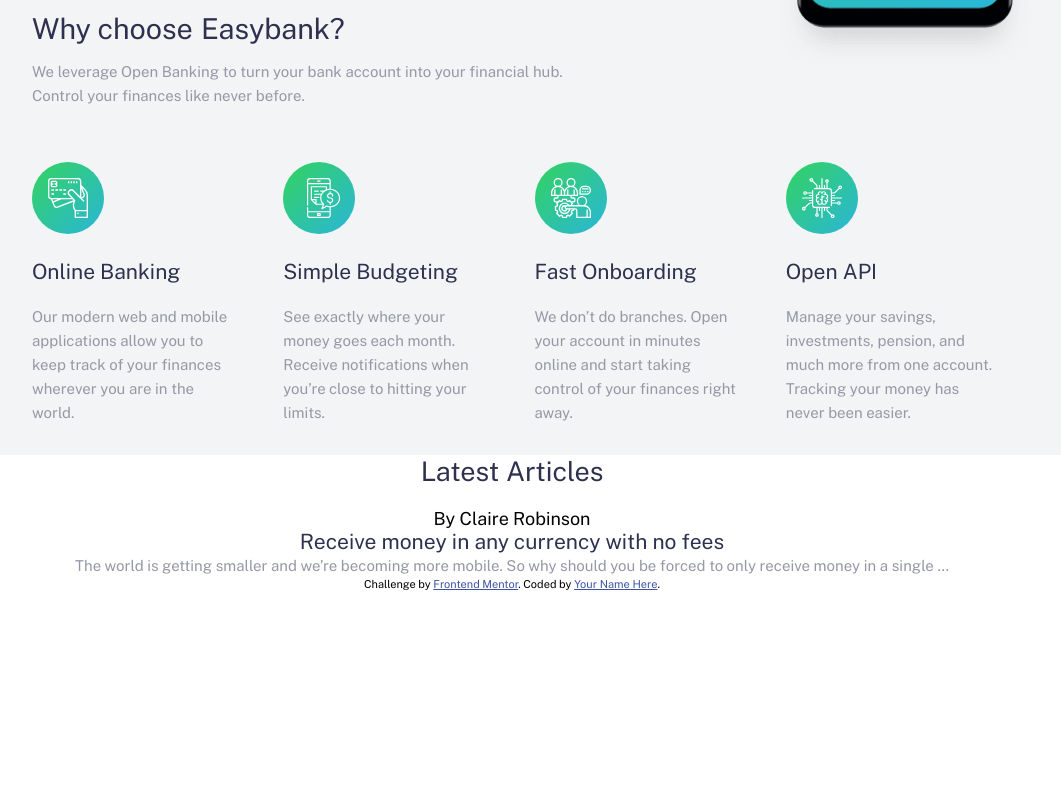
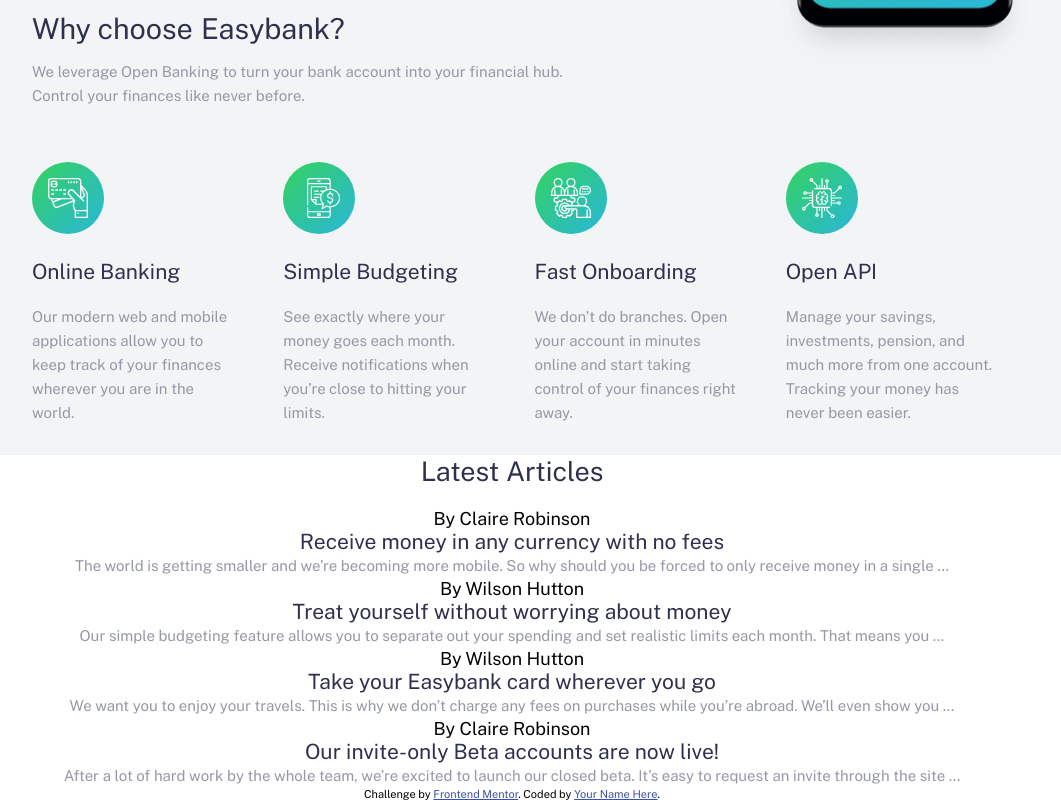
Before and after one commit to awexli/easybank-landing, a Vue app: page / in a window 1280 px wide. Shown: the part 558-1358 px from the top of the page, without its empty margins (128-1189 px from the left). Before the commit the page ends 1148 px from the top, so only its background shows below. Built offline with nearby package versions, Linux system fonts and the light colour scheme.

Commit message:
add article data & fix nav bar
- fix minor media queries for intro-left

```diff
--- a/src/components/IntroSection.vue
+++ b/src/components/IntroSection.vue
@@ -53,6 +53,7 @@
     order: 1;
 
     @media screen and (min-width: 1024px) {
+      // revert everything to default
       background: initial;
       background-repeat: initial;
       background-position: initial;
@@ -132,7 +133,7 @@
     display: flex;
     flex-direction: column;
     align-items: center;
-    padding-top: 90%;
+    padding-top: 110%;
     padding-left: 5%;
     padding-right: 5%;
     order: 0;
@@ -142,14 +143,17 @@
       padding-right: 1em;
     }
 
-    @media screen and (min-width: 580px) and (max-width: 767px) {
-      padding-top: 80%;
+    @media screen and (min-width: 580px) {
+      padding-top: 95%;
     }
 
     @media screen and (min-width: 768px) {
-      padding-top: 75%;
       padding-left: 15%;
       padding-right: 15%;
+    }
+
+    @media screen and (min-width: 850px) {
+      padding-top: 85%;
     }
 
     @media screen and (min-width: 1024px) {
--- a/src/components/LatestArticles.vue
+++ b/src/components/LatestArticles.vue
@@ -6,13 +6,10 @@
     <div class="articles__card-wrapper">
       <div class="articles__card">
         <img src alt class="articles__card-image" />
-        <div class="articles__card-bot">
-          <p class="articles__card-author">By Claire Robinson</p>
-          <h3 class="articles__card-title --title">Receive money in any currency with no fees</h3>
-          <p class="articles__card-sub --sub">
-            The world is getting smaller and we’re becoming more mobile. So why
-            should you be forced to only receive money in a single …
-          </p>
+        <div class="articles__card-bot" v-for="card in cards" v-bind:key="card.title">
+          <p class="articles__card-author">By {{ card.author }}</p>
+          <h3 class="articles__card-title --title">{{ card.title }}</h3>
+          <p class="articles__card-sub --sub">{{ card.desc }}</p>
         </div>
       </div>
     </div>
@@ -21,9 +18,39 @@
 
 <script>
 export default {
-  name: "LatestArticles"
+  name: "LatestArticles",
+  data() {
+    return {
+      cards: [
+        {
+          author: "Claire Robinson",
+          title: "Receive money in any currency with no fees",
+          desc:
+            "The world is getting smaller and we’re becoming more mobile. So why should you be forced to only receive money in a single …"
+        },
+        {
+          author: "Wilson Hutton",
+          title: "Treat yourself without worrying about money",
+          desc:
+            "Our simple budgeting feature allows you to separate out your spending and set realistic limits each month. That means you …"
+        },
+        {
+          author: "Wilson Hutton",
+          title: "Take your Easybank card wherever you go",
+          desc:
+            "We want you to enjoy your travels. This is why we don’t charge any fees on purchases while you’re abroad. We’ll even show you …"
+        },
+        {
+          author: "Claire Robinson",
+          title: "Our invite-only Beta accounts are now live!",
+          desc:
+            "After a lot of hard work by the whole team, we’re excited to launch our closed beta. It’s easy to request an invite through the site ..."
+        }
+      ]
+    };
+  }
 };
 </script>
 
-<style>
+<style lang="scss" scoped>
 </style>
--- a/src/components/NavBar.vue
+++ b/src/components/NavBar.vue
@@ -39,7 +39,8 @@
   padding: 0 1em;
   height: 64px;
   position: fixed;
-  width: 100%; // issue with viewports larger than 1440px
+  width: inherit;
+  max-width: inherit;
   top: 0;
   overflow: hidden;
   z-index: 10;
--- a/src/styles/default.scss
+++ b/src/styles/default.scss
@@ -23,6 +23,7 @@
   -webkit-font-smoothing: antialiased;
   -moz-osx-font-smoothing: grayscale;
   text-align: center;
+  width: 100%;
   max-width: 1440px;
   position: relative;
   margin: 0 auto;
```
Also changed, not shown: public/index.html (+1 -12 lines).
